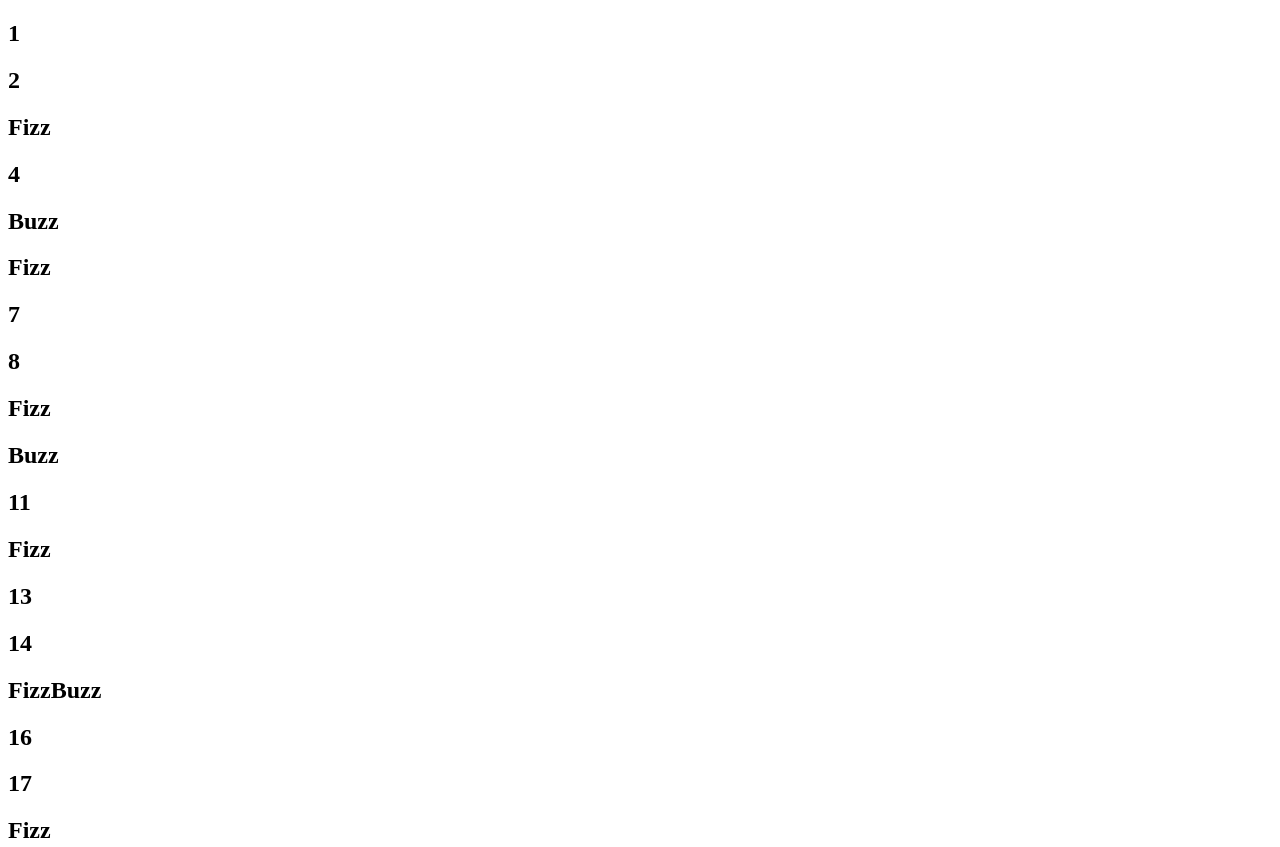
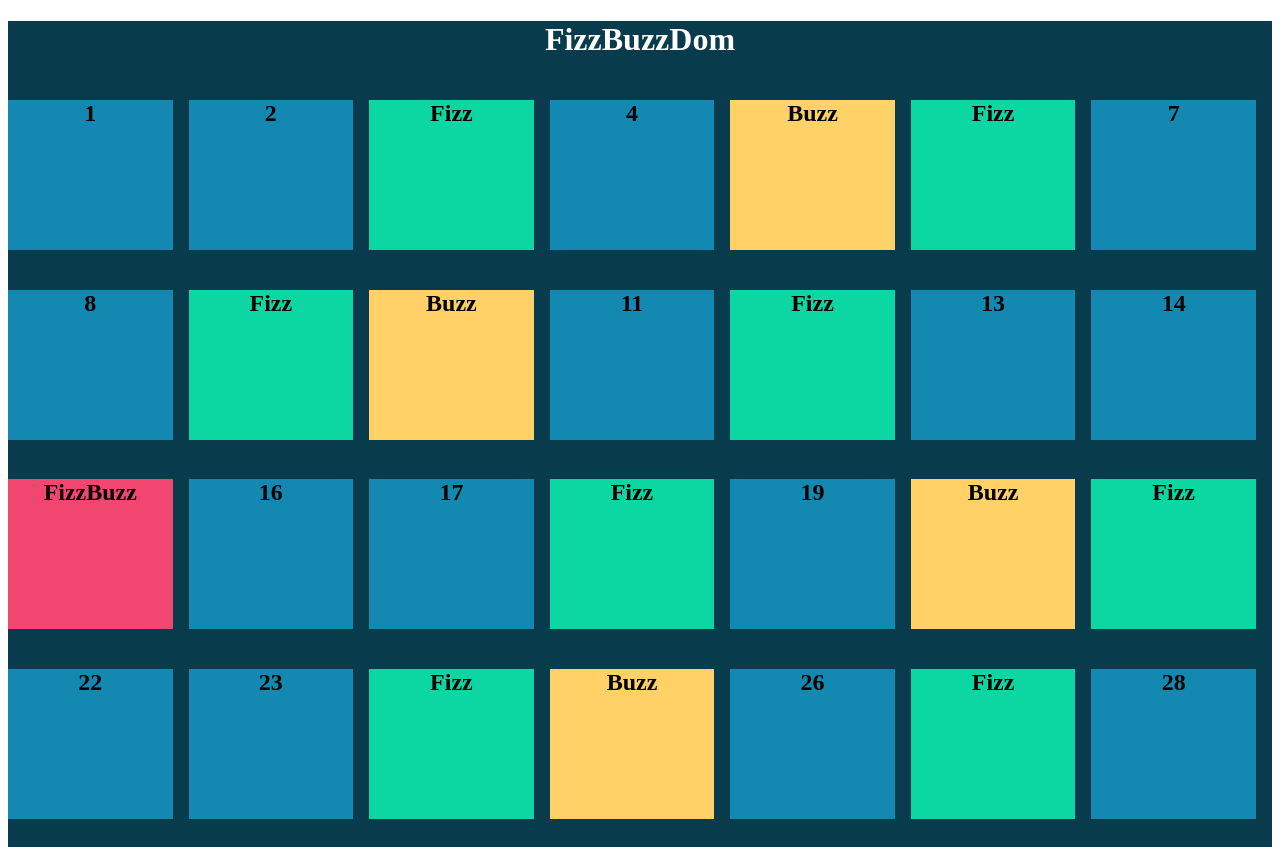
Before and after one commit to Donato-Carola/js-fizzbuzz, a plain HTML site: page index.html in a window 1280 px wide. Shown: the top 847 px of the page. Drawn offline with Linux system fonts and the light colour scheme.

Commit message:
bonus 2 - ho stampato a schermo i rispettivi numeri con i loro colori

```diff
--- a/css/style.css
+++ b/css/style.css
@@ -0,0 +1,45 @@
+main{
+    background-color: rgb(8, 59, 76);
+}
+
+h1{
+    text-align: center;
+    color: white;
+
+}
+
+div.container{
+
+    display: flex;
+    flex-wrap: wrap;
+
+
+}
+
+h2{
+    width: calc((100% / 7) - 1rem);
+    margin-right: 1rem;
+    height: 150px;
+    text-align: center;
+
+
+
+
+}
+
+.blu{
+background-color:rgb(19, 137, 178) ;
+;
+}
+
+.green{
+background-color: rgb(12, 214, 161);
+}
+
+.yellow{
+background-color:rgb(255, 209, 102) ;
+}
+
+.red{
+background-color:rgb(240, 70, 111) ;
+}
--- a/index.html
+++ b/index.html
@@ -7,11 +7,13 @@
     <link rel="stylesheet" href="css/style.css">
 </head>
 <body>
+    <main>
+      <h1>FizzBuzzDom</h1>
+   <div class="container ">
 
-   <div class="container">
 
    </div>
-
+</main>
     <script src="js/script.js"></script>
 </body>
 </html>
--- a/js/script.js
+++ b/js/script.js
@@ -26,6 +26,8 @@ Applica stili differenti agli elementi aggiunti al DOM nel BONUS 1, a seconda ch
 const numberRead = document.querySelector('div.container');
 
 
+
+
 //? creare il for per stampare i numeri da 1 a 100
 
 for (i = 1; i <= 100; i++) {
@@ -40,19 +42,24 @@ numberRead.appendChild(createElm)
     // console.log(`Multi di 3: ${i} Fizz`);
     console.log("FizzBuzz");
     createElm.innerHTML= `FizzBuzz`;
+    createElm.className = 'red' ;
     //? calcolare i multipli di 5
   } else if (i % 5 === 0) {
     // console.log(`Multi di 5: ${i}  Buzz` );
     console.log("Buzz");
     createElm.innerHTML= `Buzz`;
+    createElm.className = 'yellow'
 
   } else if (i % 3 === 0) {                             //? calcolare i multipli di 3 e 5
     //console.log(`Multi di 3 e 5: ${i} FizzBuzz`);
     console.log("Fizz");
     createElm.innerHTML= `Fizz`;
+    createElm.className = 'green'
+
   } else {
     console.log(i);
     createElm.innerHTML= `${i}`;
+    createElm.className = 'blu'
   }
 
 
```
